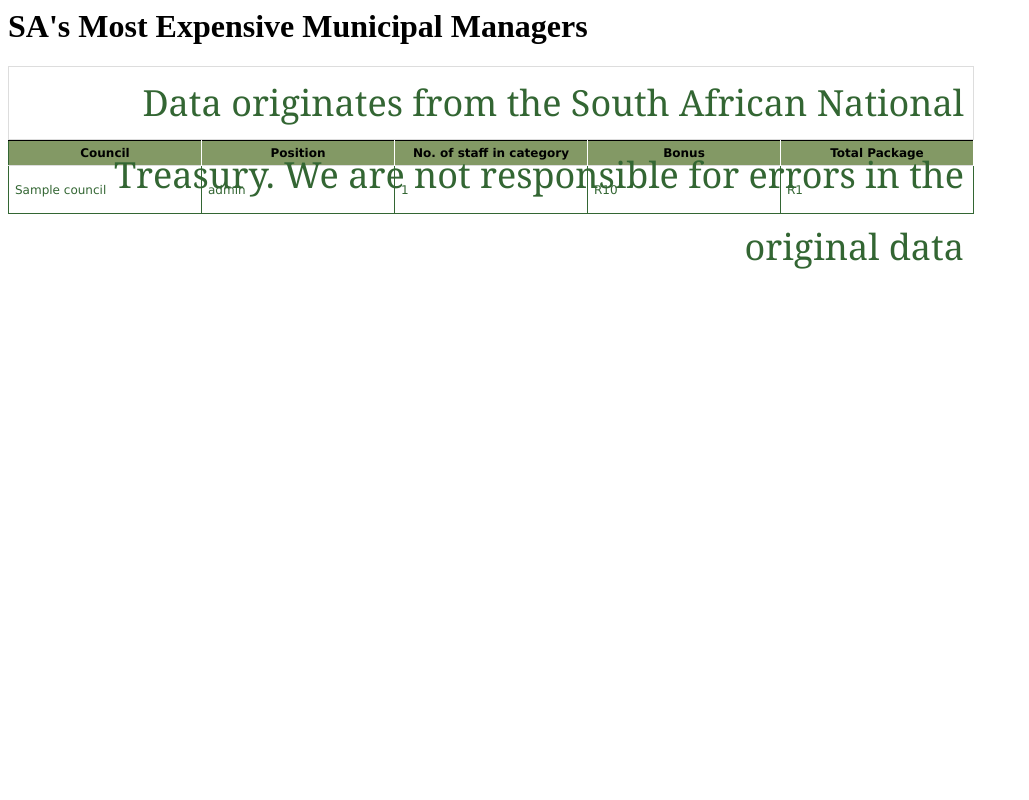
After one commit to andrewtrench/myproject, a Django app: template council_pay/templates/mm.html in a window 1280 px wide. The commit adds this page. Shown: the whole page, without its empty margins (0-1029 px from the left). Run offline with Django 3.2, Linux system fonts and the light colour scheme; the template is opened without the code that fills it: most values are stand-ins (such as "Sample title", 1, 10 or a date in 2020).

Commit message:
thurs march 22

```diff
--- /dev/null
+++ b/council_pay/templates/mm.html
@@ -0,0 +1,29 @@
+<html>
+<head>
+<link rel="stylesheet" type="text/css" href="/static/style.css" />
+</head>
+<h1>SA's Most Expensive Municipal Managers</h1>
+
+<body>
+{% load humanize %}
+
+<table border=1>
+<caption>Data originates from the South African National Treasury. We are not responsible for errors in the original data</caption>
+<tr>
+<th>Council</th>
+<th>Position</th>
+<th>No. of staff in category</th>
+<th>Bonus</th>
+<th>Total Package</th>
+
+</tr>
+
+{% for item in mm %}
+
+<tr>
+<td>{{ item.council }}</a></td><td>{{ item.role}}</td><td>{{ item.number }}</a></td><td>R{{ item.performance_bonus|floatformat:"-2"|intcomma }} <td>R{{ item.total_package|floatformat:"-2"|intcomma }}</td>
+<tr>
+{% endfor %}
+<table>
+</body>
+</html>
--- a/council_pay/templates/search_form.html
+++ b/council_pay/templates/search_form.html
@@ -4,6 +4,7 @@
     <meta http-equiv="content-type" content="text/html; charset=UTF-8"/>
 	<link rel="stylesheet" type="text/css" href="/static/style.css" />
     <title>Google Maps</title>
+
     <script src="http://maps.google.com/maps?file=api&amp;v=2&amp;sensor=false&amp;key=AIzaSyCFyL_iYc6g28nrWudki_mqqfTYrtY1E_A" type="text/javascript"></script>
   </head>
 
@@ -42,6 +43,9 @@
   </li>
   <li>
   <a href ="/pricey">Most Expensive Council Management Teams</a>
+  </li>
+  <li>
+  <a href ="/mm">Most Expensive Municipal Managers</a>
   </li>
   <p>
   </div>
--- a/council_pay/views.py
+++ b/council_pay/views.py
@@ -101,6 +101,12 @@ def mayors(request):
 
    return render_to_response('mayors.html',{'mayors':mayors})
 
+def mm(request):
+   mm = Councilpay.objects.filter(Q(role = "Municipal Manager (MM)") | Q(role = "City Manager")).order_by('-total_package')
+
+
+   return render_to_response('mm.html',{'mm':mm})
+
 def graph(request):
    return render_to_response('detail_graph.html')
 
--- a/urls.py
+++ b/urls.py
@@ -24,6 +24,7 @@ urlpatterns = patterns('',
 	 url(r'^bonus/', 'myproject.council_pay.views.performance'),
 	 url(r'^pricey/', 'myproject.council_pay.views.pricey_council'),
 	 url(r'^mayors/', 'myproject.council_pay.views.mayors'),
+	 url(r'^mm/', 'myproject.council_pay.views.mm'),
 
 )
 
```
